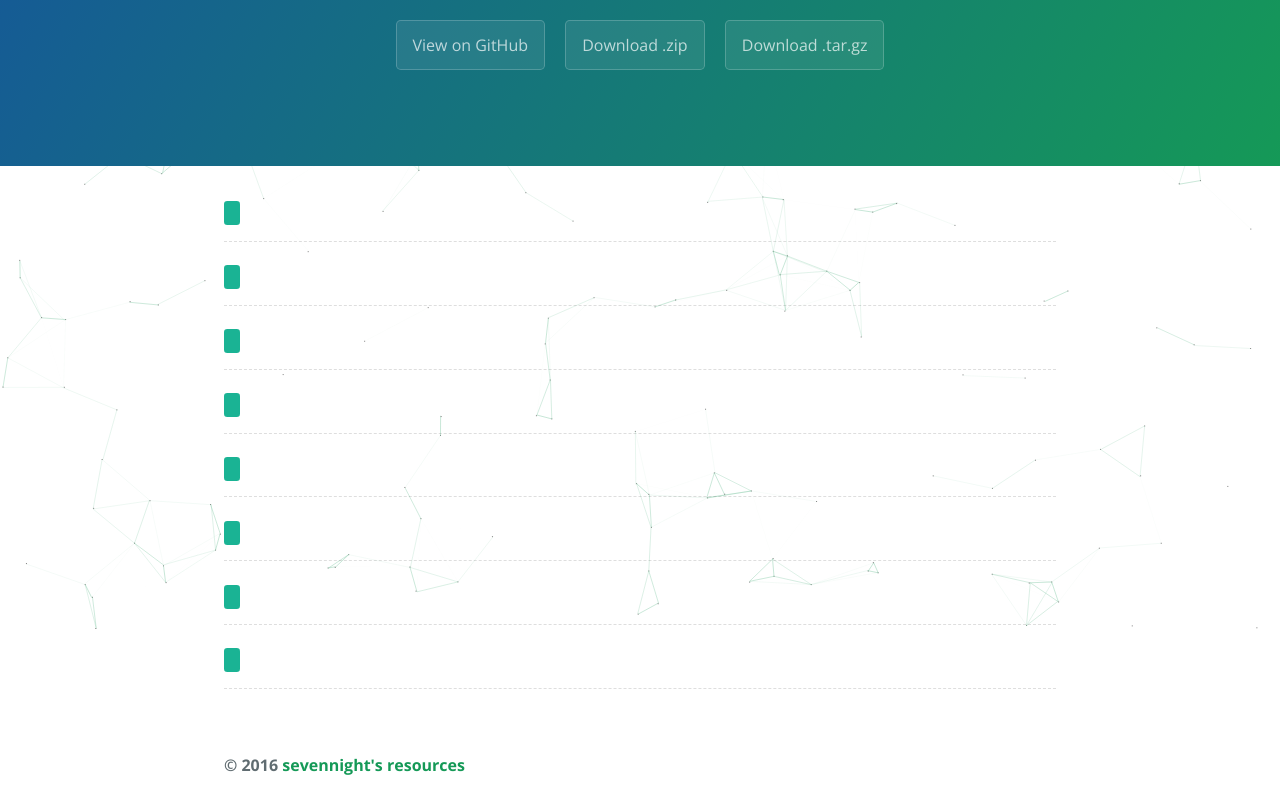
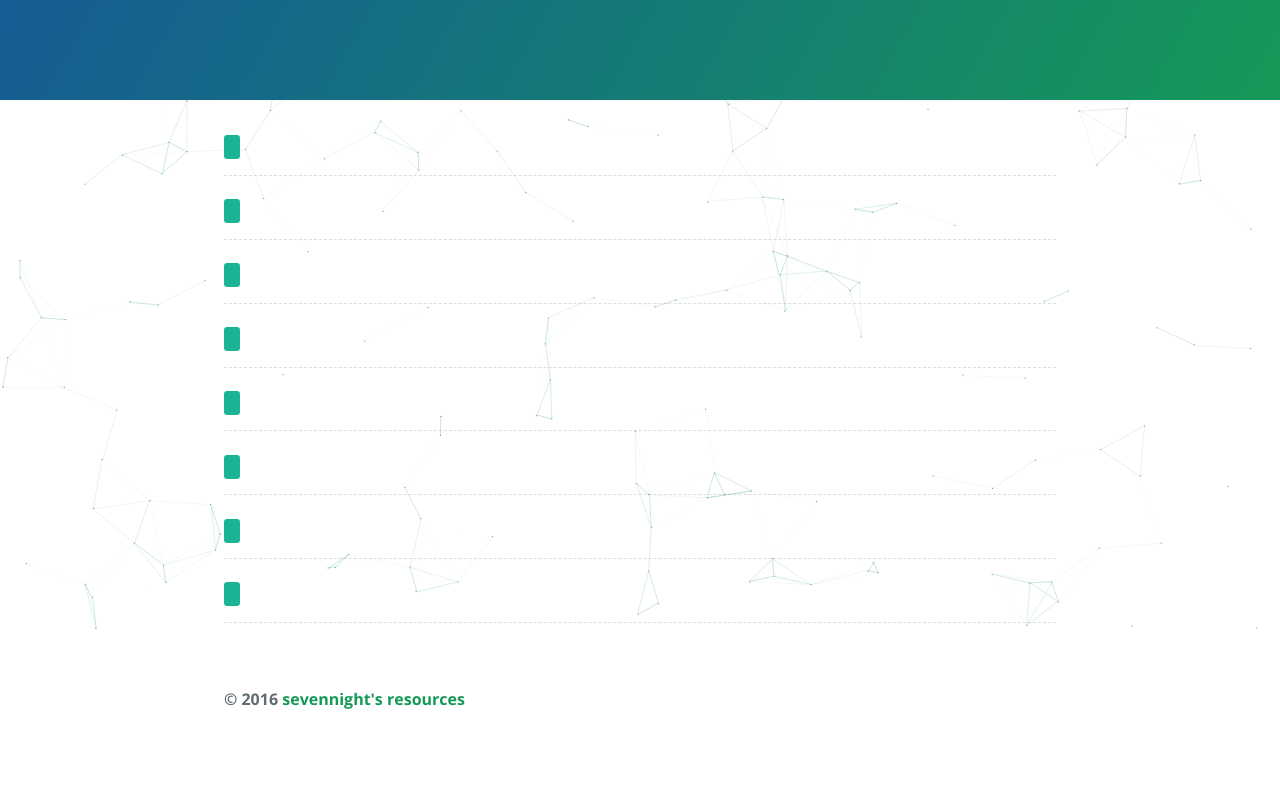
Before and after one commit to 7ye/pagedemo, a plain HTML site: page index.html in a window 1280 px wide. Shown: the part 170-961 px from the top of the page. After the commit the page ends 913 px from the top, so only its background shows below. Drawn offline with nearby package versions, Linux system fonts and the light colour scheme.

Commit message:
uoload home page style

```diff
--- a/index.html
+++ b/index.html
@@ -16,9 +16,6 @@
     <section class="page-header">
         <h1 class="project-name">My resources</h1>
         <h2 class="project-tagline"></h2>
-        <a href="https://github.com/7ye/resources" class="btn">View on GitHub</a>
-        <a href="https://github.com/7ye/resources/archive/gh-pages.zip" class="btn">Download .zip</a>
-        <a href="https://github.com/7ye/resources/archive/gh-pages.tar.gz" class="btn">Download .tar.gz</a>
     </section>
 
 	<!-- 内容-->
@@ -36,7 +33,7 @@
         </ul>
         <!-- footer -->
 		<footer class="site-footer">
-            <span class="site-footer-owner">© 2016 <a href="http://7ye.github.io">sevennight's resources</a></span>
+            <span class="site-footer-owner">© 2016 <a href="https://github.com/7ye/resources">sevennight's resources</a></span>
         </footer>
     </section>
     <script type="text/javascript" id="c_n_script" src="js/canvas-nest.min.js" color="21,153,87" opacity="0.5" zindex="-2" count="200"></script>
```
